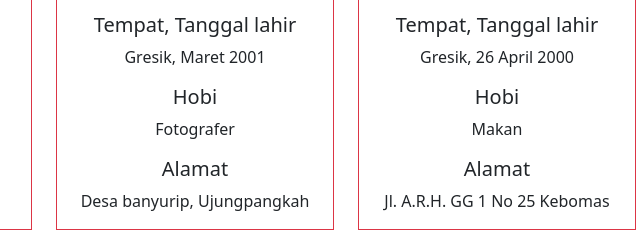
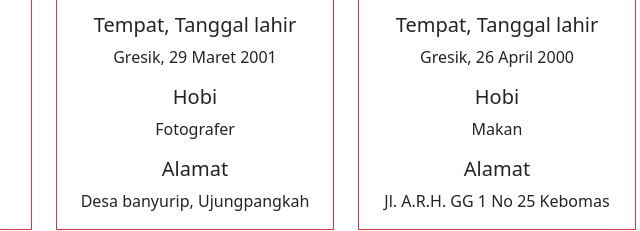
Before and after one commit to Shroudy01/Shroudy01.github.io, a plain HTML site: page index.html in a window 1280 px wide. Shown: the part 210-441 px from the top of the page, 294-934 px from the left. Drawn offline with nearby package versions, Linux system fonts and the light colour scheme.

Commit message:
update tanggal

```diff
--- a/index.html
+++ b/index.html
@@ -47,7 +47,7 @@
                         <h5>Nama</h5>
                         <p>Muhammad Zaky Al Mubarok</p>
                         <h5>Tempat, Tanggal lahir</h5>
-                        <p>Gresik, Maret 2001</p>
+                        <p>Gresik, 29 Maret 2001</p>
                         <h5>Hobi</h5>
                         <p>Fotografer</p>
                         <h5>Alamat</h5>
```
